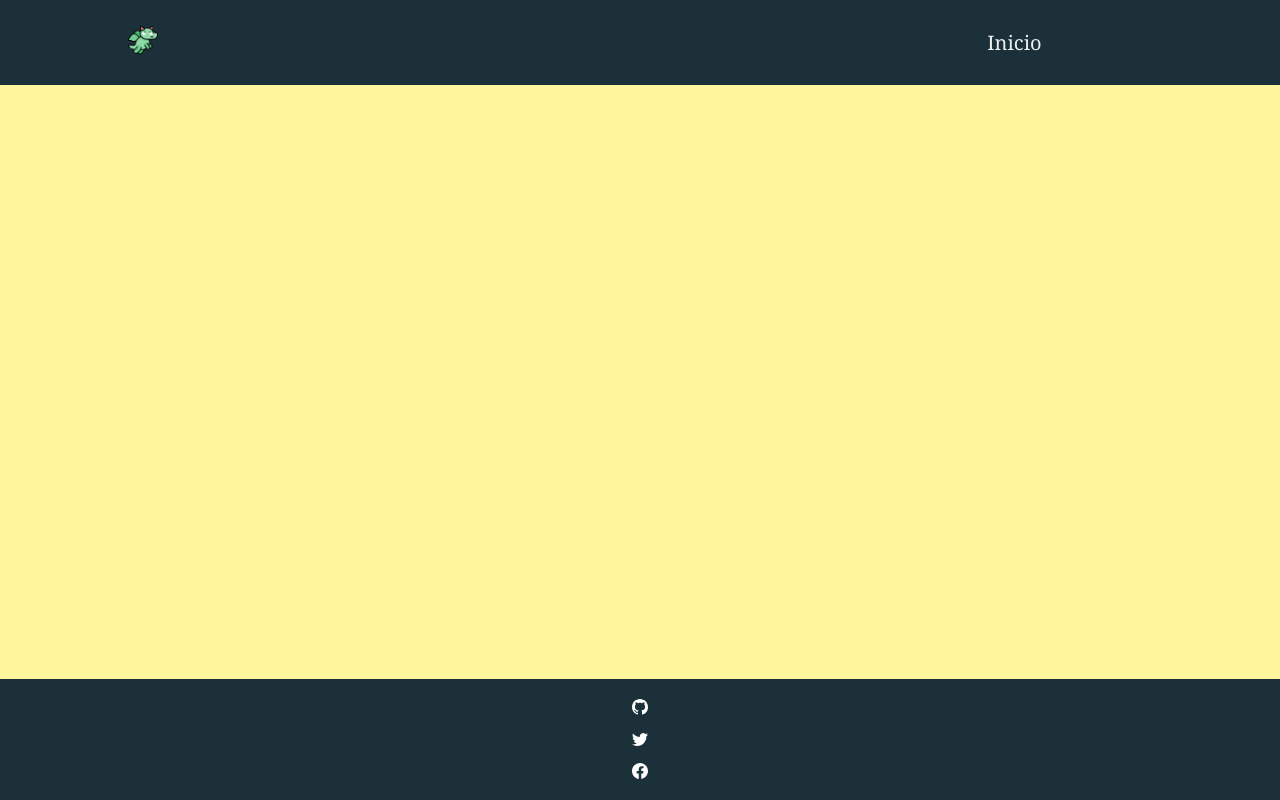
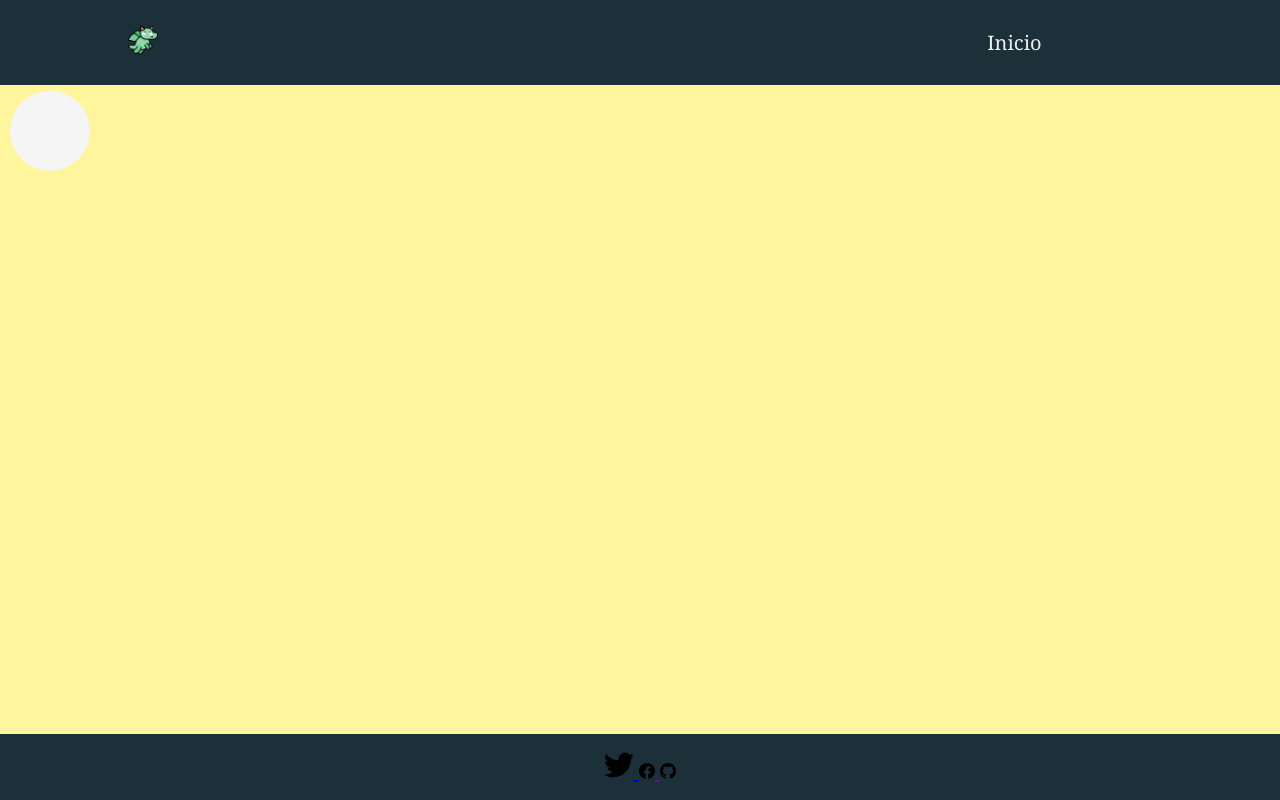
Before and after one commit to Raul-OXRI/CV, a plain HTML site: page index.html in a window 1280 px wide. Drawn offline with Linux system fonts and the light colour scheme.

Commit message:
:fire:Se agrego pie y enlance de redes sociales

```diff
--- a/index.html
+++ b/index.html
@@ -28,42 +28,39 @@
     <!-- FIN_NAV -->
 
 
-    <main>
+    <main class="icon-container">
         <ul>
             <li>hola</li>
             <li>como </li>
             <li>estas</li>
+            <svg width="100" height="100" viewBox="0 0 100 100" xmlns="http://www.w3.org/2000/svg">
+                <circle cx="50" cy="50" r="40" fill="currentColor" />
+            </svg>
         </ul>
     </main>
 
     <!-- PIE_PAGINA -->
-    <footer>
-        <div class="container">
+    <footer class="icon-container">
+        <div class="container ">
             <div class="row">
               <div class="col">
                 <div class="card" style="margin: 5px 5px;">
                   <div class="card-body">
-                    <svg xmlns="http://www.w3.org/2000/svg" width="16" height="16" fill="currentColor" class="bi bi-github" viewBox="0 0 16 16">
+                    <a href="https://twitter.com/Josbotzoc30">
+                        <svg xmlns="http://www.w3.org/2000/svg" width="30" height="30" class="bi bi-twitter" viewBox="0 0 16 16">
+                            <path d="M5.026 15c6.038 0 9.341-5.003 9.341-9.334 0-.14 0-.282-.006-.422A6.685 6.685 0 0 0 16 3.542a6.658 6.658 0 0 1-1.889.518 3.301 3.301 0 0 0 1.447-1.817 6.533 6.533 0 0 1-2.087.793A3.286 3.286 0 0 0 7.875 6.03a9.325 9.325 0 0 1-6.767-3.429 3.289 3.289 0 0 0 1.018 4.382A3.323 3.323 0 0 1 .64 6.575v.045a3.288 3.288 0 0 0 2.632 3.218 3.203 3.203 0 0 1-.865.115 3.23 3.23 0 0 1-.614-.057 3.283 3.283 0 0 0 3.067 2.277A6.588 6.588 0 0 1 .78 13.58a6.32 6.32 0 0 1-.78-.045A9.344 9.344 0 0 0 5.026 15z"/>
+                        </svg>
+                    </a>
+                    <a href=>
+                        <svg xmlns="http://www.w3.org/2000/svg" width="16" height="16" class="bi bi-facebook" viewBox="0 0 16 16">
+                            <path d="M16 8.049c0-4.446-3.582-8.05-8-8.05C3.58 0-.002 3.603-.002 8.05c0 4.017 2.926 7.347 6.75 7.951v-5.625h-2.03V8.05H6.75V6.275c0-2.017 1.195-3.131 3.022-3.131.876 0 1.791.157 1.791.157v1.98h-1.009c-.993 0-1.303.621-1.303 1.258v1.51h2.218l-.354 2.326H9.25V16c3.824-.604 6.75-3.934 6.75-7.951z"/>
+                          </svg>
+                    </a>
+                    <a href="https://github.com/Raul-OXRI">
+                      <svg xmlns="http://www.w3.org/2000/svg" width="16" height="16" class="bi bi-github" viewBox="0 0 16 16">
                         <path d="M8 0C3.58 0 0 3.58 0 8c0 3.54 2.29 6.53 5.47 7.59.4.07.55-.17.55-.38 0-.19-.01-.82-.01-1.49-2.01.37-2.53-.49-2.69-.94-.09-.23-.48-.94-.82-1.13-.28-.15-.68-.52-.01-.53.63-.01 1.08.58 1.23.82.72 1.21 1.87.87 2.33.66.07-.52.28-.87.51-1.07-1.78-.2-3.64-.89-3.64-3.95 0-.87.31-1.59.82-2.15-.08-.2-.36-1.02.08-2.12 0 0 .67-.21 2.2.82.64-.18 1.32-.27 2-.27.68 0 1.36.09 2 .27 1.53-1.04 2.2-.82 2.2-.82.44 1.1.16 1.92.08 2.12.51.56.82 1.27.82 2.15 0 3.07-1.87 3.75-3.65 3.95.29.25.54.73.54 1.48 0 1.07-.01 1.93-.01 2.2 0 .21.15.46.55.38A8.012 8.012 0 0 0 16 8c0-4.42-3.58-8-8-8z"/>
                       </svg>
-                  </div>
-                </div>
-              </div>
-              <div class="col">
-                <div class="card" style="margin: 5px 5px;">
-                  <div class="card-body">
-                    <svg xmlns="http://www.w3.org/2000/svg" width="16" height="16" fill="currentColor" class="bi bi-twitter" viewBox="0 0 16 16">
-                        <path d="M5.026 15c6.038 0 9.341-5.003 9.341-9.334 0-.14 0-.282-.006-.422A6.685 6.685 0 0 0 16 3.542a6.658 6.658 0 0 1-1.889.518 3.301 3.301 0 0 0 1.447-1.817 6.533 6.533 0 0 1-2.087.793A3.286 3.286 0 0 0 7.875 6.03a9.325 9.325 0 0 1-6.767-3.429 3.289 3.289 0 0 0 1.018 4.382A3.323 3.323 0 0 1 .64 6.575v.045a3.288 3.288 0 0 0 2.632 3.218 3.203 3.203 0 0 1-.865.115 3.23 3.23 0 0 1-.614-.057 3.283 3.283 0 0 0 3.067 2.277A6.588 6.588 0 0 1 .78 13.58a6.32 6.32 0 0 1-.78-.045A9.344 9.344 0 0 0 5.026 15z"/>
-                      </svg>
-                  </div>
-                </div>
-              </div>
-              <div class="col">
-                <div class="card" style="margin: 5px 5px;">
-                  <div class="card-body">
-                    <svg xmlns="http://www.w3.org/2000/svg" width="16" height="16" fill="currentColor" class="bi bi-facebook" viewBox="0 0 16 16">
-                        <path d="M16 8.049c0-4.446-3.582-8.05-8-8.05C3.58 0-.002 3.603-.002 8.05c0 4.017 2.926 7.347 6.75 7.951v-5.625h-2.03V8.05H6.75V6.275c0-2.017 1.195-3.131 3.022-3.131.876 0 1.791.157 1.791.157v1.98h-1.009c-.993 0-1.303.621-1.303 1.258v1.51h2.218l-.354 2.326H9.25V16c3.824-.604 6.75-3.934 6.75-7.951z"/>
-                      </svg>
+                    </a>
                   </div>
                 </div>
               </div>
--- a/style.css
+++ b/style.css
@@ -109,3 +109,7 @@ footer {
     bottom: 0;
     width: 100%;
 }
+
+.icon-container {
+    color: whitesmoke;
+}
```
